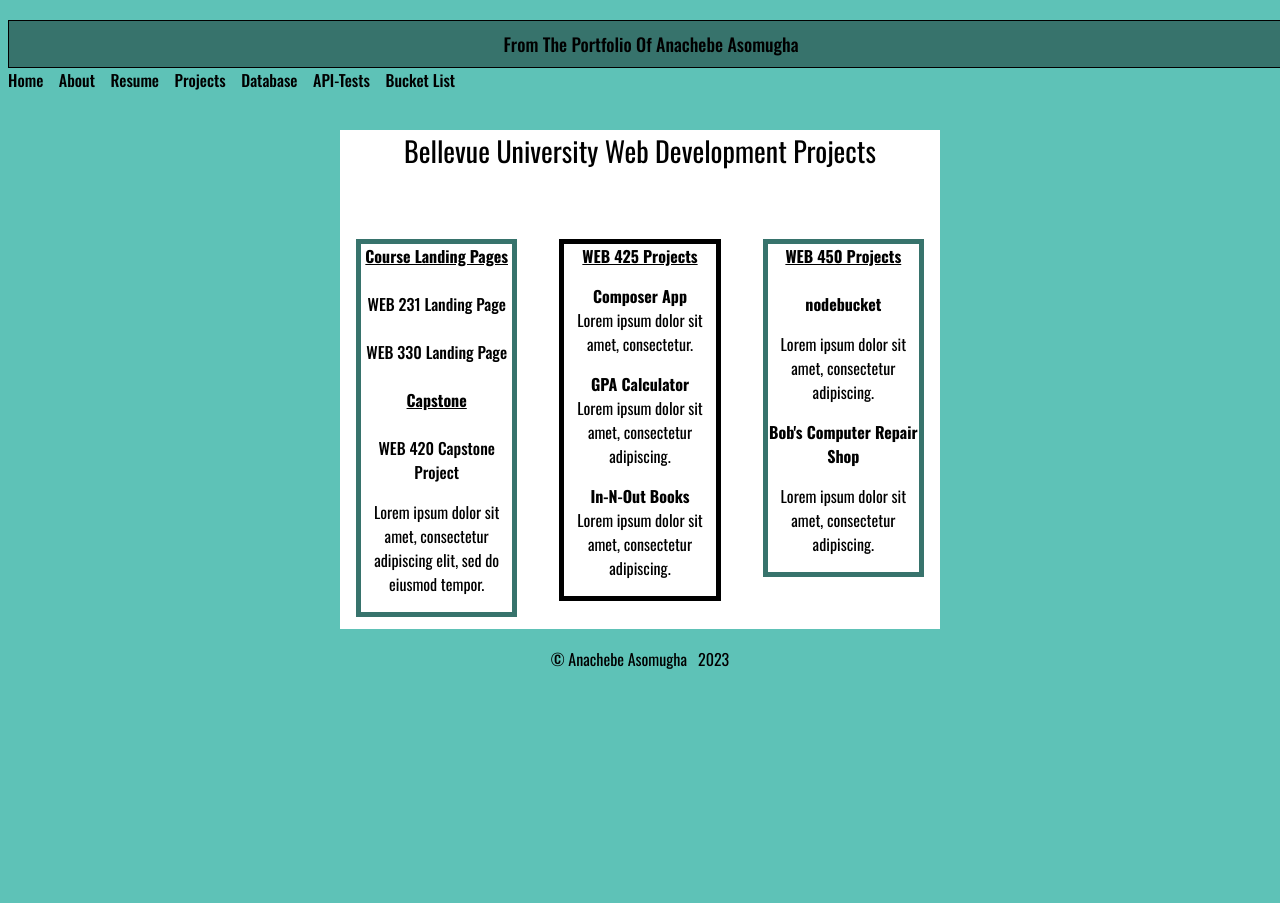
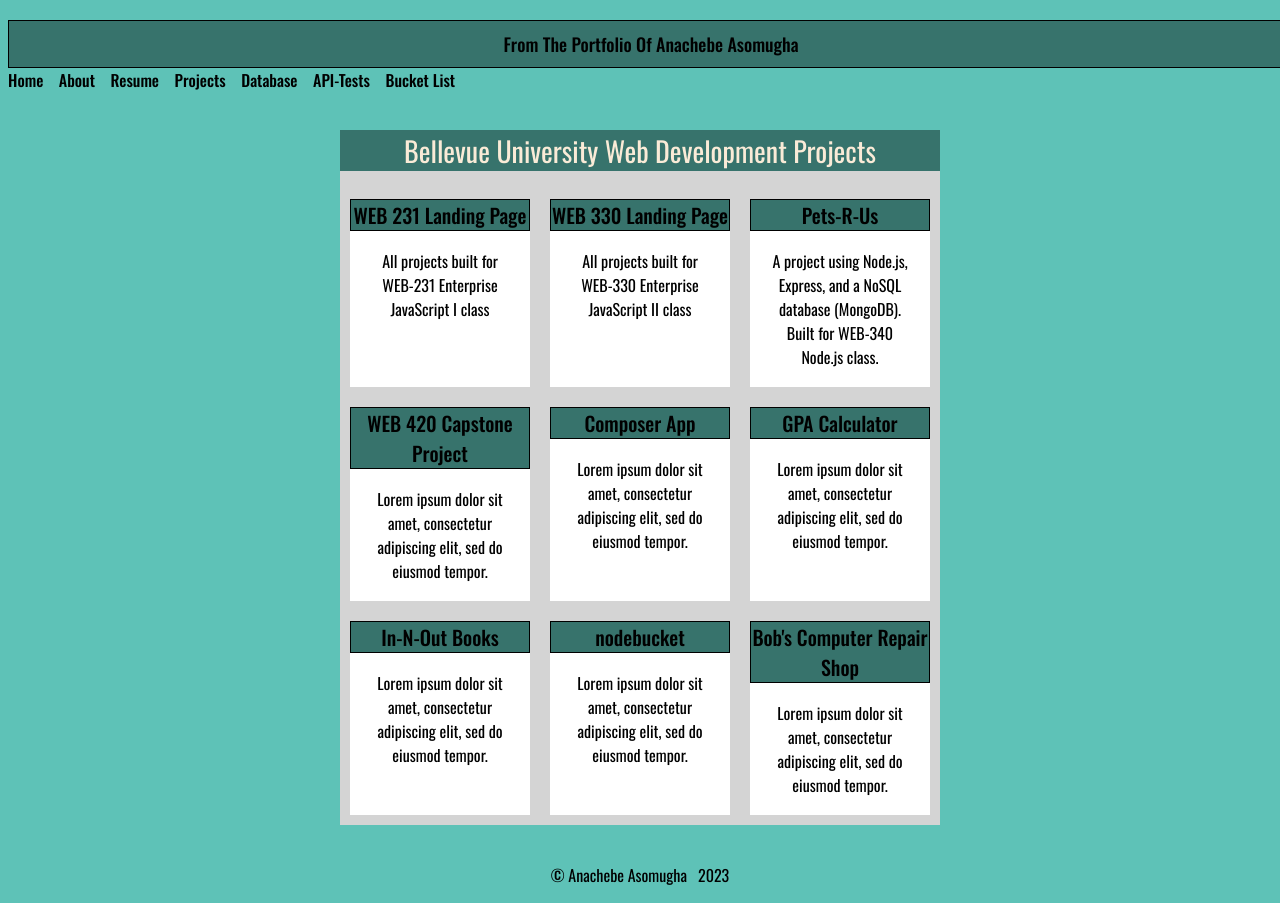
Before and after one commit to Atasomugha/personal-portfolio, a website: page projects.html in a window 1280 px wide. Before the commit the page ends 800 px from the top, so only its background shows below. Drawn offline with nearby package versions, Linux system fonts and the light colour scheme.

Commit message:
week-9 update

```diff
--- a/projects.html
+++ b/projects.html
@@ -1,3 +1,11 @@
+<!--
+    Title: projects.html
+    Author: Anachebe Asomugha
+    Date: 1 February 2023
+    Modified By: Anachebe Asomugha
+    Description: Page Displaying Projects built for
+                 Bellevue University Web Dev Program
+-->
 <!DOCTYPE html>
 <html lang="en">
 <head>
@@ -22,64 +30,97 @@
     <div id="container">
 
         <div class="textCard">
-            <div class="card">
-                <div class="card-title">Bellevue University Web Development Projects</div>
-                <div class="gridCard">
+            <div style="background-color: #D4D4D4;" class="card">
+                <div style="font-size: 28px;" class="project-card-title">Bellevue University Web Development Projects</div>
+                <div  class="projectGrid">
 
                     <div class="card">
-                        <div class="card-content"><br><br>
-                            <section style="border: 5px solid #37736C; margin-bottom: 10px;">
-                           <b><u>Course Landing Pages</u></b>
-                           <br><br>
-                           <a target="_blank" href="https://atasomugha.github.io/web-231/">WEB 231 Landing Page</a>
-                           <br><br>
-                           <a target="_blank" href="https://atasomugha.github.io/web-330/">WEB 330 Landing Page</a>
-                           <br><br>
-                           <b><u>Capstone</u></b>
-                           <br><br>
-                           <a target="_blank" href="#">WEB 420 Capstone Project</a>
-                           <br><p>Lorem ipsum dolor sit amet, consectetur <br>
-                            adipiscing elit, sed do eiusmod tempor.
-                            </p></section>
+                        <div style="border: 1px solid black;" class="project-card-title">
+                            <a target="_blank" href="https://atasomugha.github.io/web-231/">WEB 231 Landing Page</a>
+                        </div>
+                        <div class="card-content">
+                           <p>All projects built for WEB-231 Enterprise JavaScript I class</p>
+                        </div>
+                    </div>
 
-
+                    <div  class="card">
+                        <div style="border: 1px solid black;" class="project-card-title">
+                            <a target="_blank" href="https://atasomugha.github.io/web-330/">WEB 330 Landing Page</a>
+                        </div>
+                        <div class="card-content">
+                            <p>All projects built for WEB-330 Enterprise JavaScript II class</p>
                         </div>
                     </div>
 
                     <div class="card">
-                        <div class="card-content" >
-                            <br><br>
-                            <section style="border: 5px solid black; margin-bottom: 10px;">
-                            <b><u>WEB 425 Projects</u></b>
-                            <br>
-                                <p><a href="#"><b>Composer App</b></a> <br> Lorem ipsum dolor sit amet, consectetur.</p>
-
-                                <p><a href="#"><b>GPA Calculator</b></a> <br>Lorem ipsum dolor sit amet, consectetur
-                                    adipiscing.</p>
-
-                                <p><a href="#"><b>In-N-Out Books</b></a> <br>Lorem ipsum dolor sit amet, consectetur
-                                    adipiscing.</p>
-                        </section>
-
+                        <div style="border: 1px solid black;" class="project-card-title">
+                            <a target="_blank" href="https://asomugha-pets-r-us.onrender.com/">Pets-R-Us</a>
+                        </div>
+                        <div class="card-content">
+                            <p>A project using Node.js, Express, and a NoSQL database (MongoDB). Built for WEB-340 Node.js class.</p>
                         </div>
                     </div>
 
                     <div class="card">
+                        <div style="border: 1px solid black;" class="project-card-title">
+                            <a target="_blank" href="#">WEB 420 Capstone Project</a>
+                        </div>
                         <div class="card-content">
-                            <br><br>
-                            <section style="border: 5px solid #37736C; margin-bottom: 10px;">
-                                <b><u>WEB 450 Projects</u></b>
-                                <br><br>
-
-                                <a href="#"><b>nodebucket</b></a> <br> <p>Lorem ipsum dolor sit amet, consectetur
-                                        adipiscing.</p>
-
-                                <a href="#"><b>Bob's Computer Repair Shop</b></a><br><p>Lorem ipsum dolor sit amet, consectetur <br>
-                                        adipiscing.</p>
-
-                            </section>
+                            <p>Lorem ipsum dolor sit amet, consectetur <br>
+                                adipiscing elit, sed do eiusmod tempor.</p>
                         </div>
                     </div>
+
+                    <div class="card">
+                        <div style="border: 1px solid black;" class="project-card-title">
+                            <a href="#">Composer App</a>
+                        </div>
+                        <div class="card-content">
+                            <p>Lorem ipsum dolor sit amet, consectetur <br>
+                                adipiscing elit, sed do eiusmod tempor.</p>
+                        </div>
+                    </div>
+
+                    <div class="card">
+                        <div style="border: 1px solid black;" class="project-card-title">
+                            <a href="#">GPA Calculator</a>
+                        </div>
+                        <div class="card-content">
+                            <p>Lorem ipsum dolor sit amet, consectetur <br>
+                                adipiscing elit, sed do eiusmod tempor.</p>
+                        </div>
+                    </div>
+
+                    <div class="card">
+                        <div style="border: 1px solid black;" class="project-card-title">
+                            <a href="#">In-N-Out Books</a>
+                        </div>
+                        <div class="card-content">
+                            <p>Lorem ipsum dolor sit amet, consectetur <br>
+                                adipiscing elit, sed do eiusmod tempor.</p>
+                        </div>
+                    </div>
+
+                    <div class="card">
+                        <div style="border: 1px solid black;" class="project-card-title">
+                            <a href="#">nodebucket</a>
+                        </div>
+                        <div class="card-content">
+                            <p>Lorem ipsum dolor sit amet, consectetur <br>
+                                adipiscing elit, sed do eiusmod tempor.</p>
+                        </div>
+                    </div>
+
+                    <div class="card">
+                        <div style="border: 1px solid black;" class="project-card-title">
+                            <a href="#">Bob's Computer Repair Shop</a>
+                        </div>
+                        <div class="card-content">
+                            <p>Lorem ipsum dolor sit amet, consectetur <br>
+                                adipiscing elit, sed do eiusmod tempor.</p>
+                        </div>
+                    </div>
+
                 </div>
             </div>
         </div>
--- a/site.css
+++ b/site.css
@@ -1,3 +1,11 @@
+/*
+    Title: site.css
+    Author: Anachebe Asomugha
+    Date: 1 February 2023
+    Modified By: Anachebe Asomugha
+    Description: CSS styling for
+     WEB 330 Personal Portfolio
+*/
 body {
     font-family: 'Oswald', Verdana, Arial, sans-serif;
     background-color: #5EC2B7;
@@ -5,10 +13,8 @@ body {
 }
 
 #container {
-    margin-top: 50px;
-    margin-left: 100px;
-    margin-right: 100px;
-    width: 600px;
+    margin: 0 auto;
+    width: 100%;
     margin: 3% auto 0;
 }
 
@@ -90,12 +96,20 @@ a:hover {
     font-weight: 400;
 }
 
+.project-card-title {
+    text-align: center;
+    font-size: 20px;
+    font-weight: 400;
+    color: antiquewhite;
+    background-color: #37736C;
+}
+
 .card-content {
     padding: 2px 16px;
 }
 
 .card:hover {
-    box-shadow: 0 8px 16px 0 rgba(0, 0, 0, 0.2);
+    box-shadow: 0 8px 16px 0 rgba(0, 0, 0, 0.4);
 }
 
 .textCard {
@@ -119,6 +133,18 @@ a:hover {
     gap: 10px;
 
 }
+.projectGrid {
+    width: auto;
+    height: auto;
+    margin: 3% auto;
+    text-align: center;
+    display: grid;
+    grid-template-columns: auto auto auto ;
+    grid-template-rows: auto auto auto ;
+    gap: 20px;
+    padding: 10px;
+
+}
 .resumeGrid {
     width: 800px;
     margin: 3% auto;
```
Also changed, not shown: about.html (+8 -0 lines), api-tests.html (+17 -6 lines), bucket-list.html (+8 -0 lines), database-diagrams.html (+17 -6 lines), index.html (+8 -0 lines), resume.html (+8 -0 lines).
